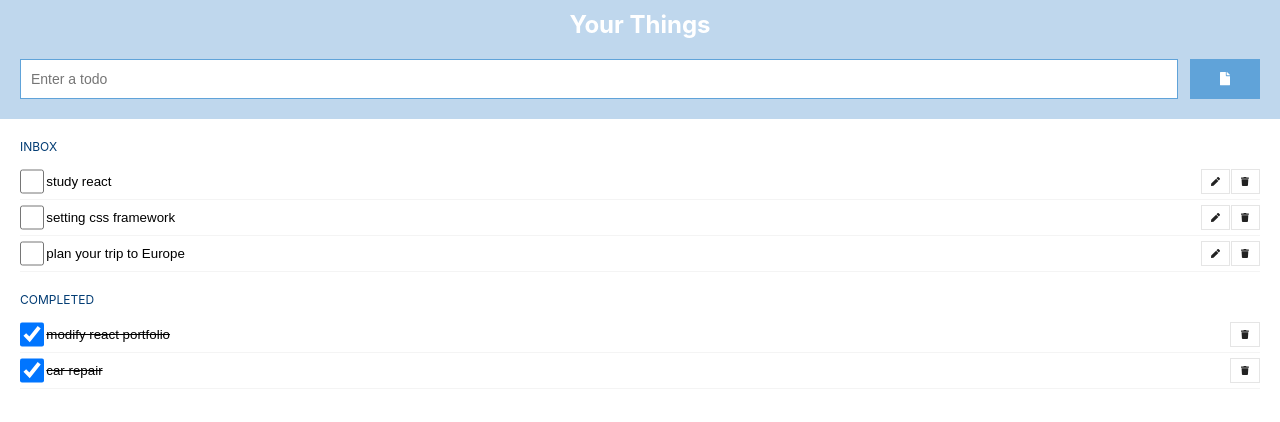
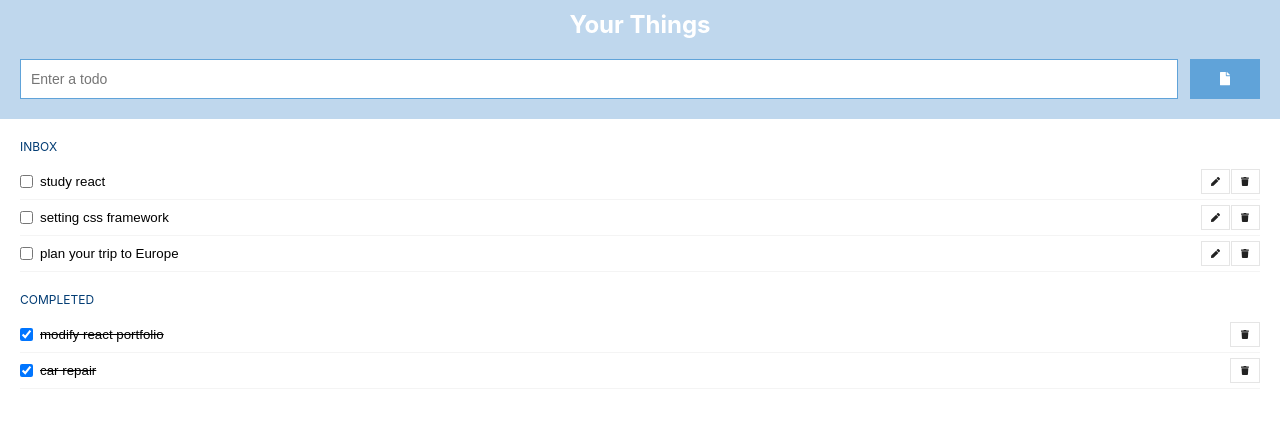
Before and after one commit to SiHyung-Lee/ToDo-List, a React (Create React App) app: page / in a window 1280 px wide. Shown: the top 422 px of the page. Built offline with nearby package versions, Linux system fonts and the light colour scheme.

Commit message:
css 수정

```diff
--- a/src/components/Tasks.js
+++ b/src/components/Tasks.js
@@ -30,10 +30,8 @@ const Inputs = styled.div`
 `;
 
 const Checkbox = styled.input`
-    width: 25px;
-    height: 25px;
     border: 1px solid #ccc;
-    margin: 0;
+    margin: 0 5px 0 0;
 `;
 
 const Input = styled.input`
```
